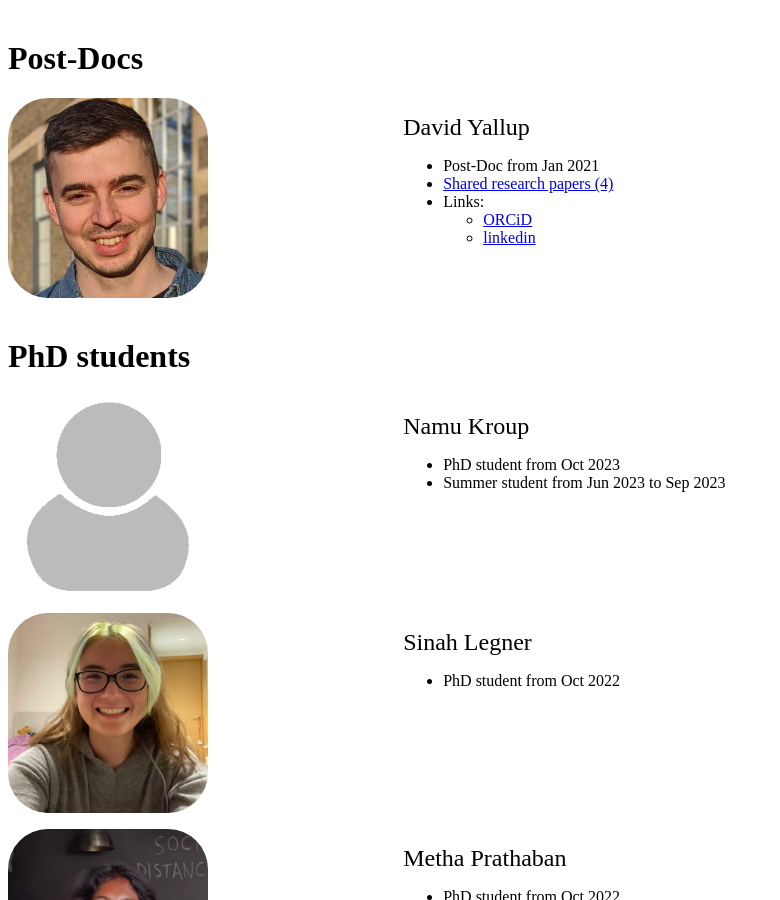
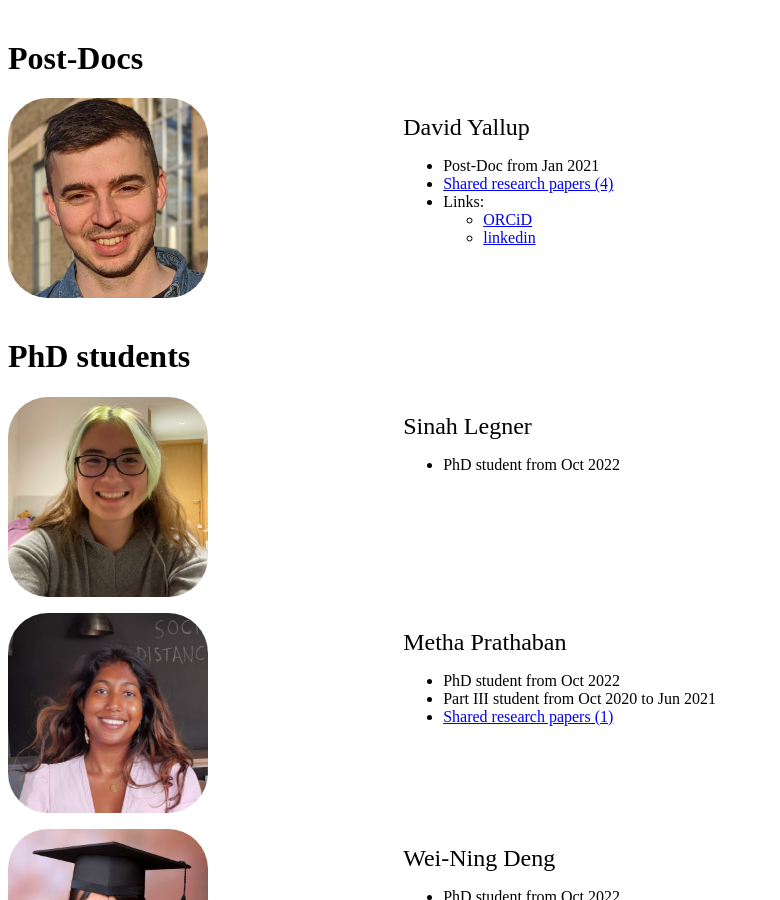
Before and after one commit to williamjameshandley/williamjameshandley.github.io, a Jekyll site: the page assets/students/students.html, which Jekyll copies as it is, in a window 1280 px wide and 900 px high. Shown: the whole window, without its empty margins (0-780 px from the left). Built offline with Jekyll 4.4.1, drawn with Linux system fonts in a browser that asks for light colours.

Commit message:
Corrected typo

```diff
--- a/assets/students/students.html
+++ b/assets/students/students.html
@@ -51,20 +51,6 @@
 <div class="wrapper" style="margin-top:30pt">
   <h1>PhD students</h1>
   <div class="grid">
-    <div class="grid-item">
-      <img src="/assets/images/user.png" />
-    </div>
-    <div class="grid-item">
-      <p>
-        <font size="+2">Namu Kroup</font>
-      </p>
-      <p>
-        <ul>
-          <li>PhD student from Oct 2023</li>
-          <li>Summer student from Jun 2023 to Sep 2023</li>
-        </ul>
-      </p>
-    </div>
     <div class="grid-item">
       <img src="/assets/students/images/sinah_legner.jpg" />
     </div>
--- a/assets/students/students.yaml
+++ b/assets/students/students.yaml
@@ -22,7 +22,7 @@
   - <a href="https://www.linkedin.com/in/kamranjavid91">linkedin</a>
   destination:
     2019-10-01: Arabesque (finance)
-Namu Kroup:
+Namu Kroupa:
   phd:
     start: 2023-10-01
   summer:
```
Also changed, not shown: assets/students/students.png, 1 other file.
